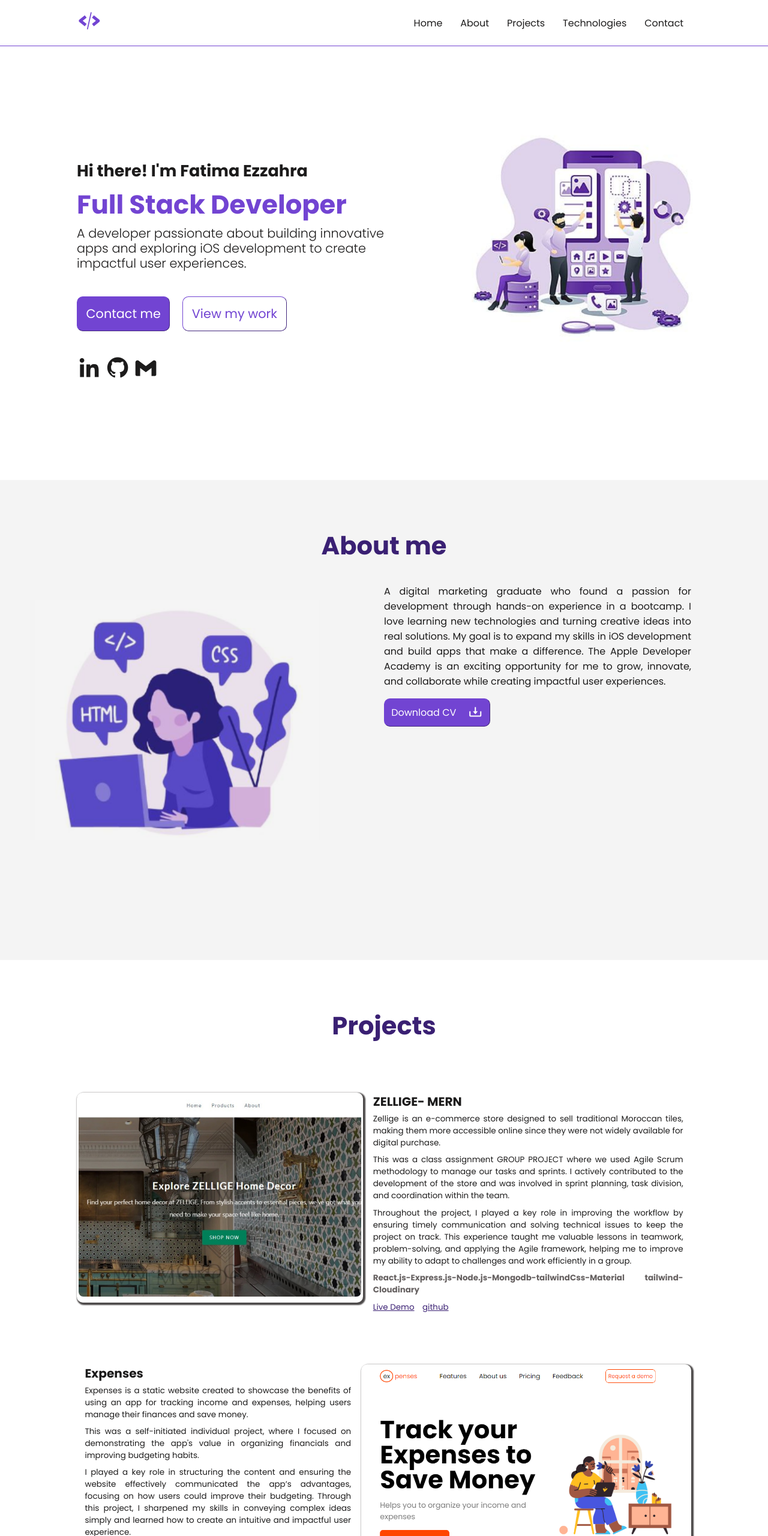
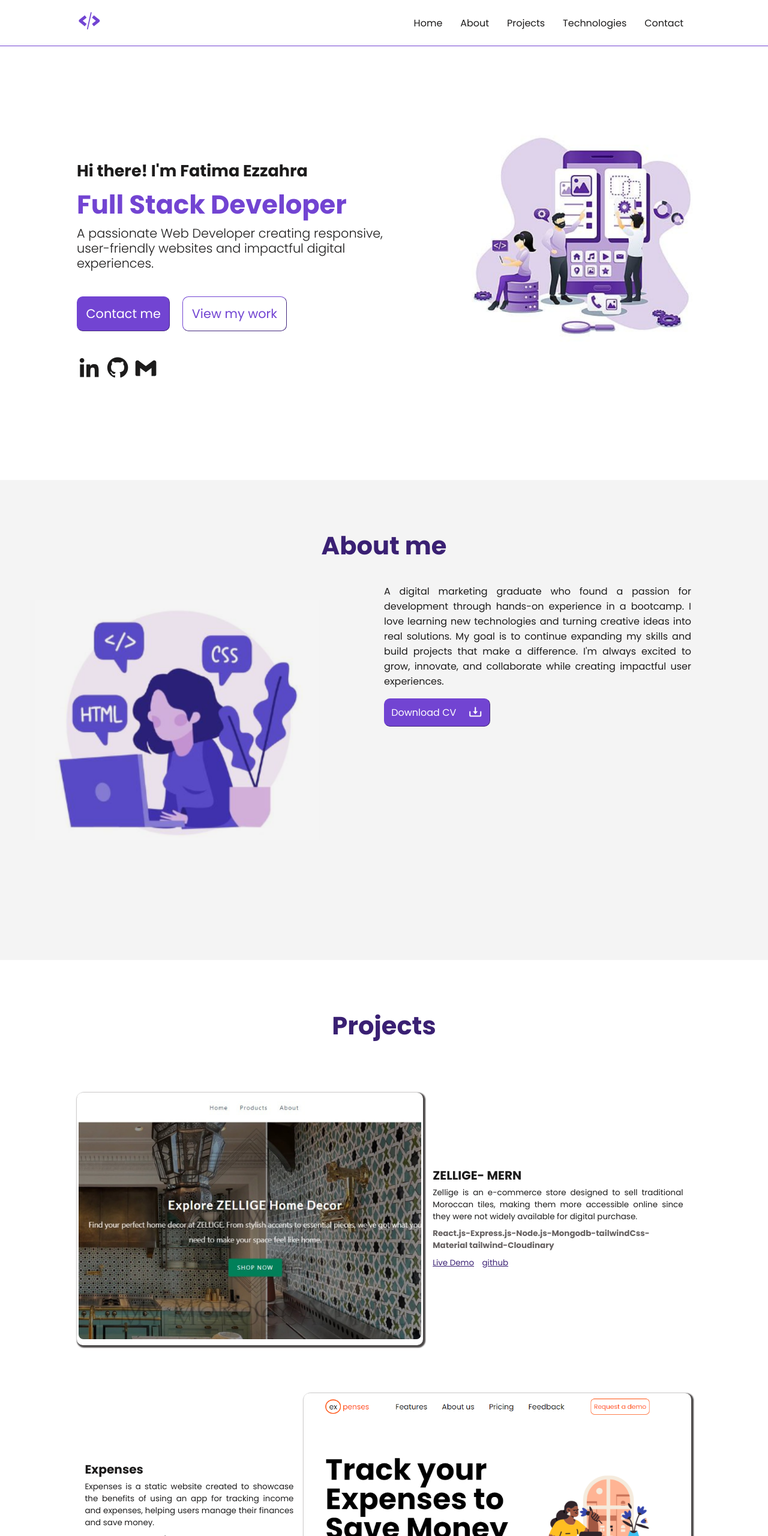
Before and after one commit to FatimaEzzahraLegchayri/portfolio-v1, a plain HTML site: page index.html in a window 1280 px wide. Shown: the top 2560 px of the page at 60% size. Drawn offline with nearby package versions, Linux system fonts and the light colour scheme.

Commit message:
update project script

```diff
--- a/index.css
+++ b/index.css
@@ -189,7 +189,7 @@ text-align: justify;
 
 }
 .about-project{
-    width: 60vw;
+    width: 40vw;
     margin: auto 1em;
     font-size: 0.84em;
     font-weight: 400;
--- a/index.html
+++ b/index.html
@@ -28,7 +28,7 @@
     <section class="home" id="home">
         <div class="home-content">
             <h5>Hi there! I'm Fatima Ezzahra <br> <span>Full Stack Developer</span></h5>
-            <h6>A developer passionate about building innovative apps and exploring iOS development to create impactful user experiences.</h6>
+            <h6>A passionate Web Developer creating responsive, user-friendly websites and impactful digital experiences.</h6>
             <div class="btns">
                 <a href="#contact"><button class="main-btn">Contact me</button></a>
                 <a href="#projects"><button class="main-btn btn2">View my work</button></a>
@@ -45,7 +45,7 @@
         <h2 class="section-title">About me</h2>
         <div class="about-content">
             <div class="about-description">
-                <p>A digital marketing graduate who found a passion for development through hands-on experience in a bootcamp. I love learning new technologies and turning creative ideas into real solutions. My goal is to expand my skills in iOS development and build apps that make a difference. The Apple Developer Academy is an exciting opportunity for me to grow, innovate, and collaborate while creating impactful user experiences.</p>
+                <p>A digital marketing graduate who found a passion for development through hands-on experience in a bootcamp. I love learning new technologies and turning creative ideas into real solutions. My goal is to continue expanding my skills and build projects that make a difference. I'm always excited to grow, innovate, and collaborate while creating impactful user experiences.</p>
                 <span>
                     <a href="./FatimaEzzahraLegchayri_CV_Academy2025. .pdf"><button class="main-btn">Download CV<i class='bx bx-download'></i> </button></a>
 
@@ -67,7 +67,7 @@
                 <p>Zellige is an e-commerce store designed to sell traditional Moroccan tiles,
                     making them more accessible online since they were not widely available for
                     digital purchase.</p>
-                <p>This was a class assignment GROUP PROJECT where we
+                <!-- <p>This was a class assignment GROUP PROJECT where we
                     used Agile Scrum methodology to manage our tasks and sprints. I actively
                     contributed to the development of the store and was involved in sprint planning,
                     task division, and coordination within the team.</p>
@@ -76,7 +76,7 @@
                     project on track. This experience taught me valuable lessons in teamwork,
                     problem-solving, and applying the Agile framework, helping me to improve
                     my ability to adapt to challenges and work efficiently in a group.</p>
-
+                 -->
                 <P><strong>React.js-Express.js-Node.js-Mongodb-tailwindCss-Material tailwind-Cloudinary</strong> </P>
                 <div class="project-info">
                     <a href="">Live Demo</a>
@@ -90,13 +90,13 @@
                 <p>Expenses is a static website created to showcase the benefits of using an
                     app for tracking income and expenses, helping users manage their finances
                     and save money. </p>
-                <p>This was a self-initiated individual project, where I focused on demonstrating the
+                <!-- <p>This was a self-initiated individual project, where I focused on demonstrating the
                     app's value in organizing financials and improving budgeting habits.</p>
                 <p>I played a key role in structuring the content and ensuring the website effectively
                     communicated the app’s advantages, focusing on how users could improve their
                     budgeting. Through this project, I sharpened my skills in conveying complex ideas
                     simply and learned how to create an intuitive and impactful user experience.</p>
-
+                 -->
                 <P><strong> HTML, Css, JavaScript</strong> </P>
                 <div class="project-info">
                     <a href="https://ex-penses.netlify.app">Live Demo</a>
@@ -122,7 +122,7 @@
                 <h2>Asrrar</h2>
                 <p>Asrrar is a WordPress e-commerce store selling satin scrunchies and pillowcases
                     to promote healthy hair and skin, with a focus on the benefits of satin materials. </p>
-                <p>This was a class individual project focuses on providing women with beauty products
+                <!-- <p>This was a class individual project focuses on providing women with beauty products
                     that help maintain healthy hair and skin while sleeping, I was responsible for
                     setting up the product catalog and ensuring a smooth
                     user experience, making the shopping process easy for customers.  </p>
@@ -131,7 +131,7 @@
                     presentation, and customer engagement strategies. Additionally, it provided insights
                     into digital marketing techniques that are essential for promoting products online
                     and reaching the target audience effectively.</p>
-
+                 -->
                 <P><strong>WordPress</strong> </P>
                 <div class="project-info">
                     <a href="https://asrrar.com">Live Demo</a>
@@ -145,11 +145,12 @@
                 <p>The Product Management System is a tool designed to handle CRUD (Create, Read,
                     Update, Delete) operations and includes a search functionality to manage products
                     efficiently.  </p>
-                <p>This self-initiated individual project aimed to streamline the process of managing product
+                <!-- <p>This self-initiated individual project aimed to streamline the process of managing product
                     inventories and information for businesses.</p>
                 <p> I led the development of its core features, improving my problem-solving skills in handling
                     data and creating efficient, user-friendly management solutions.</p>
-                <P><strong> HTML, Css, JavaScript</strong> </P>
+                 -->
+                    <P><strong> HTML, Css, JavaScript</strong> </P>
                 <div class="project-info">
                     <a href="https://fatimaezzahralegchayri.github.io/product-management-system/" target="_blank">Live Demo</a>
                     <a href="https://github.com/FatimaEzzahraLegchayri/product-management-system" target="_blank" title="view code on github" >github</i></a>
@@ -172,10 +173,10 @@
                 <h2>To-Do List</h2>
                 <p>The To-Do List is a self-initiated individual project aimed at helping users
                     organize tasks efficiently.  </p>
-                <p>I implemented key features such as adding, editing, and removing tasks.</p>
+                <!-- <p>I implemented key features such as adding, editing, and removing tasks.</p>
                 <p>This project improved my ability to create simple, effective solutions while
                     enhancing my skills in organizing and displaying data efficiently.</p>
-
+                 -->
                 <P><strong> HTML, Css, JavaScript</strong> </P>
                 <div class="project-info">
                     <a href=" https://fatimaezzahralegchayri.github.io/to-do-list/" target="_blank">Live Demo</a>
```
